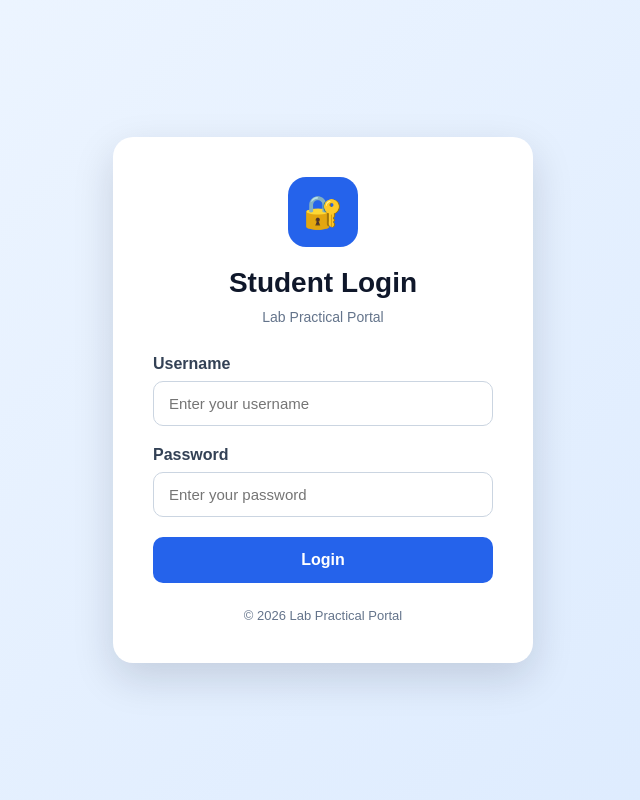
After one commit to shubhamintern26-lgtm/lab-practical-portal, a Django app: page /accounts/login/ in a window 1280 px wide. The commit adds this page. Shown: the whole page, without its empty margins (317-957 px from the left). Run offline with Django 5.2, Linux system fonts and the light colour scheme.

Commit message:
Add admin authentication and practical search

```diff
--- a/accounts/urls.py
+++ b/accounts/urls.py
@@ -1,5 +1,18 @@
 from django.urls import path
 
+from . import views
+
+
 urlpatterns = [
+    path(
+        "login/",
+        views.login_view,
+        name="login"
+    ),
 
+    path(
+        "logout/",
+        views.logout_view,
+        name="logout"
+    ),
 ]
--- a/accounts/views.py
+++ b/accounts/views.py
@@ -1,3 +1,47 @@
-from django.shortcuts import render
+from django.contrib.auth import authenticate, login, logout
+from django.shortcuts import render, redirect
 
-# Create your views here.
+
+def login_view(request):
+
+    if request.method == "POST":
+
+        username = request.POST.get("username")
+        password = request.POST.get("password")
+
+        user = authenticate(
+            request,
+            username=username,
+            password=password
+        )
+
+        if user is not None:
+
+            login(request, user)
+
+            next_url = request.GET.get("next")
+
+            if next_url:
+                return redirect(next_url)
+
+            return redirect("dashboard")
+
+        return render(
+            request,
+            "accounts/login.html",
+            {
+                "error": "Invalid username or password."
+            }
+        )
+
+    return render(
+        request,
+        "accounts/login.html"
+    )
+
+
+def logout_view(request):
+
+    logout(request)
+
+    return redirect("login")
--- a/config/urls.py
+++ b/config/urls.py
@@ -10,6 +10,7 @@ from django.conf.urls.static import static
 urlpatterns = [
     path("admin/", admin.site.urls),
     path("", include("practicals.urls")),
+    path("accounts/", include("accounts.urls")),
 ]
 
 if settings.DEBUG:
--- /dev/null
+++ b/templates/accounts/login.html
@@ -0,0 +1,194 @@
+<!DOCTYPE html>
+<html lang="en">
+<head>
+    <meta charset="UTF-8">
+    <meta name="viewport" content="width=device-width, initial-scale=1.0">
+
+    <title>Student Login | Lab Practical Portal</title>
+
+    <style>
+        * {
+            box-sizing: border-box;
+        }
+
+        body {
+            margin: 0;
+            min-height: 100vh;
+            font-family: Arial, Helvetica, sans-serif;
+            background: linear-gradient(135deg, #eff6ff, #dbeafe);
+            display: flex;
+            align-items: center;
+            justify-content: center;
+            padding: 20px;
+        }
+
+        .login-container {
+            width: 100%;
+            max-width: 420px;
+            background: white;
+            padding: 40px;
+            border-radius: 20px;
+            box-shadow: 0 15px 40px rgba(15, 23, 42, 0.15);
+        }
+
+        .logo {
+            width: 70px;
+            height: 70px;
+            margin: 0 auto 20px;
+            border-radius: 18px;
+            background: #2563eb;
+            color: white;
+            display: flex;
+            align-items: center;
+            justify-content: center;
+            font-size: 32px;
+        }
+
+        h1 {
+            text-align: center;
+            margin: 0;
+            color: #0f172a;
+            font-size: 28px;
+        }
+
+        .subtitle {
+            text-align: center;
+            color: #64748b;
+            margin: 10px 0 30px;
+            font-size: 14px;
+        }
+
+        .form-group {
+            margin-bottom: 20px;
+        }
+
+        label {
+            display: block;
+            margin-bottom: 8px;
+            font-weight: 600;
+            color: #334155;
+        }
+
+        input {
+            width: 100%;
+            padding: 13px 15px;
+            border: 1px solid #cbd5e1;
+            border-radius: 10px;
+            font-size: 15px;
+            outline: none;
+        }
+
+        input:focus {
+            border-color: #2563eb;
+        }
+
+        .error {
+            background: #fee2e2;
+            color: #b91c1c;
+            padding: 12px;
+            border-radius: 10px;
+            margin-bottom: 20px;
+            font-size: 14px;
+        }
+
+        button {
+            width: 100%;
+            padding: 14px;
+            border: none;
+            border-radius: 10px;
+            background: #2563eb;
+            color: white;
+            font-size: 16px;
+            font-weight: 700;
+            cursor: pointer;
+        }
+
+        button:hover {
+            background: #1d4ed8;
+        }
+
+        .footer {
+            text-align: center;
+            margin-top: 25px;
+            color: #64748b;
+            font-size: 13px;
+        }
+
+        @media (max-width: 500px) {
+            .login-container {
+                padding: 30px 22px;
+            }
+
+            h1 {
+                font-size: 24px;
+            }
+        }
+    </style>
+</head>
+
+<body>
+
+    <div class="login-container">
+
+        <div class="logo">
+            🔐
+        </div>
+
+        <h1>Student Login</h1>
+
+        <p class="subtitle">
+            Lab Practical Portal
+        </p>
+
+        {% if error %}
+            <div class="error">
+                {{ error }}
+            </div>
+        {% endif %}
+
+        <form method="POST">
+
+            {% csrf_token %}
+
+            <div class="form-group">
+                <label for="username">
+                    Username
+                </label>
+
+                <input
+                    type="text"
+                    id="username"
+                    name="username"
+                    placeholder="Enter your username"
+                    required
+                >
+            </div>
+
+            <div class="form-group">
+                <label for="password">
+                    Password
+                </label>
+
+                <input
+                    type="password"
+                    id="password"
+                    name="password"
+                    placeholder="Enter your password"
+                    required
+                >
+            </div>
+
+            <button type="submit">
+                Login
+            </button>
+
+        </form>
+
+        <div class="footer">
+            © 2026 Lab Practical Portal
+        </div>
+
+    </div>
+
+</body>
+</html>
```
Also changed, not shown: practicals/views.py (+30 -11 lines), templates/dashboard.html (+96 -12 lines), templates/practicals/subject_detail.html (+226 -5 lines).
